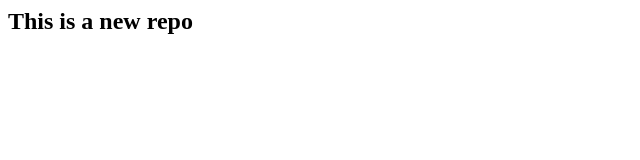
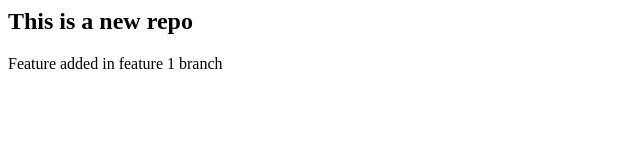
Before and after one commit to chirag-sharma-robomq/LocalRepo, a plain HTML site: page index.html in a window 1280 px wide. Shown: the whole page, without its empty margins (0-640 px from the left). Drawn offline with Linux system fonts and the light colour scheme.

Commit message:
added in index.html

```diff
--- a/index.html
+++ b/index.html
@@ -1 +1,2 @@
 <h2>This is a new repo</h2>
+<p>Feature added in feature 1 branch</p>
```
